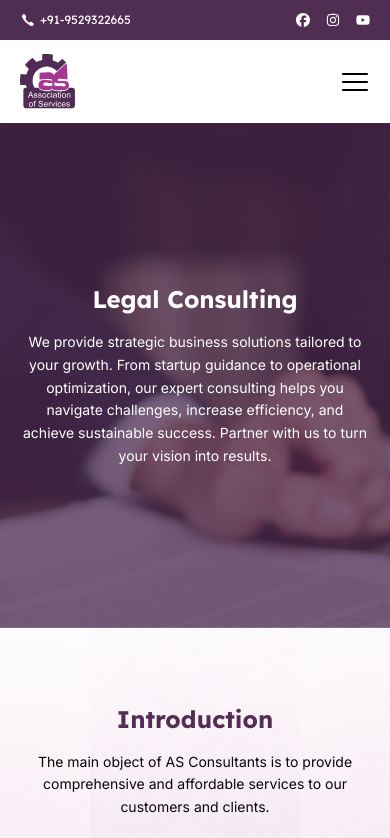
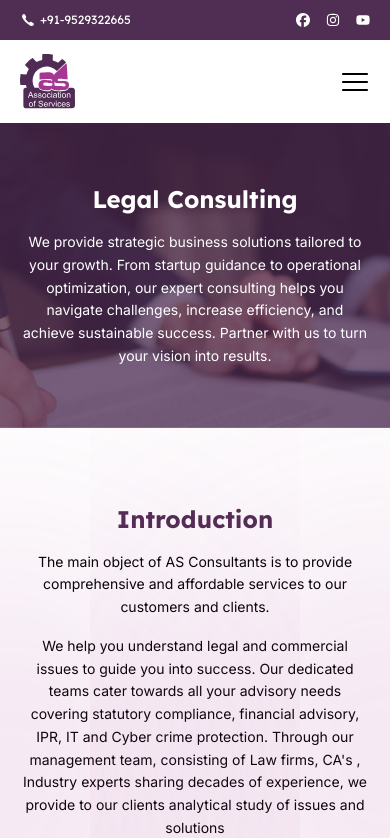
Before and after one commit to Wasiquekh/akash-new-website, a Next.js app: page /legal-consulting in a window 390 px wide. Shown: the top 838 px of the page. Built offline with nearby package versions, Linux system fonts and the light colour scheme.

Commit message:
responsive

```diff
--- a/src/app/legal-consulting/page.tsx
+++ b/src/app/legal-consulting/page.tsx
@@ -11,7 +11,7 @@
       <Header />
       {/*  TOP SECTION Banner */}
       <div className="bg-[url('/images/legal-consulting.jpg')] bg-cover bg-center">
-        <div className=" max-w-7xl m-auto px-5  py-40">
+        <div className=" max-w-7xl m-auto px-5 py-15 md:py-40">
           <h1 className="sm:text-6xl text-2xl font-bold text-white mb-4 text-center ">
             Legal Consulting
           </h1>
```
